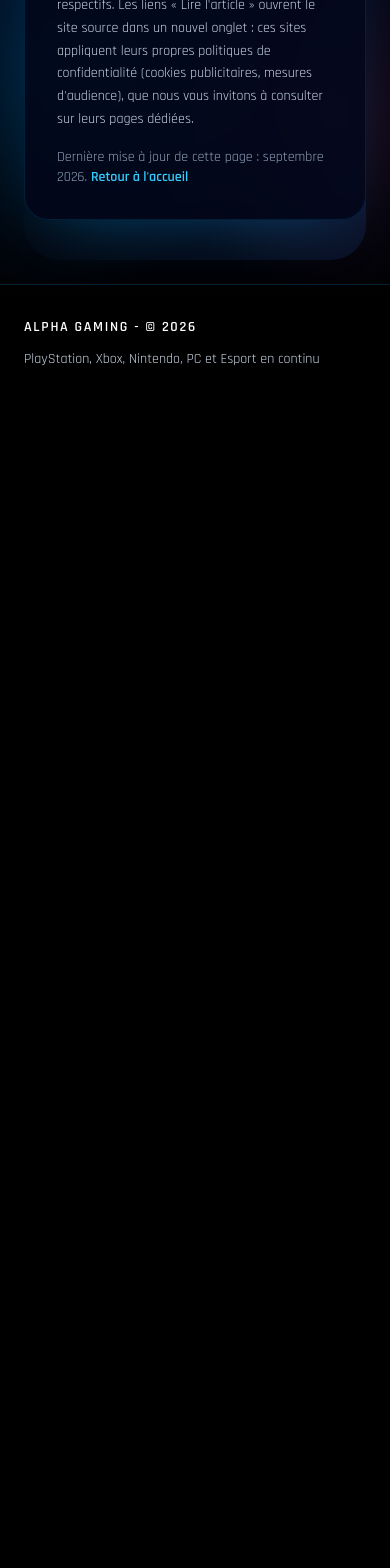
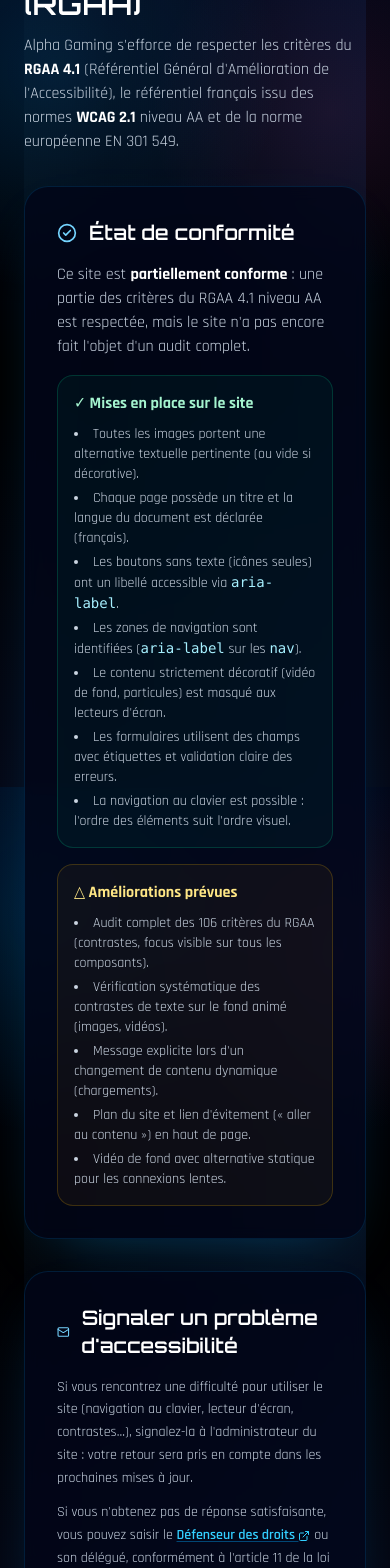
Before and after one commit to jean-denissaucy/alpha-gaming, a React (Vite) app in the folder frontend/: page /a-propos in a window 390 px wide. Shown: the part 5965-7533 px from the top of the page. Before the commit the page ends 6366 px from the top, so only its background shows below. Built offline with nearby package versions, Linux system fonts and the light colour scheme; no server answers.

Commit message:
feat: ajouter une déclaration d'accessibilité et un état de conformité dans la page À propos

```diff
--- a/frontend/src/pages/About.jsx
+++ b/frontend/src/pages/About.jsx
@@ -4,7 +4,8 @@
 import { Link } from 'react-router-dom';
 import {
     Newspaper, Trophy, ClipboardCheck, Globe, Rss, ShieldCheck, Database, Lock,
-    UserCheck, Trash2, Download, Mail, Server, Scale, Eye, ExternalLink, Code2, Clock
+    UserCheck, Trash2, Download, Mail, Server, Scale, Eye, ExternalLink, Code2, Clock,
+    Accessibility, CheckCircle2
 } from 'lucide-react';
 
 // Sources RSS d'actualités utilisées par le backend (voir backend/controllers/news.controller.js).
@@ -240,6 +241,72 @@ function About() {
                 </p>
             </SectionCard>
 
+            {/* ======================= RGAA ======================= */}
+            <header className="mb-8 mt-14">
+                <span className="inline-flex items-center gap-2 rounded-full border border-sky-400/30 bg-sky-400/10 px-4 py-1.5 text-xs font-bold uppercase tracking-[0.18em] text-sky-200">
+                    <Accessibility className="h-3.5 w-3.5" /> Accessibilité
+                </span>
+                <h2 className="mt-4 text-3xl font-semibold text-white">Déclaration d'accessibilité (RGAA)</h2>
+                <p className="mt-3 max-w-3xl text-slate-300">
+                    Alpha Gaming s'efforce de respecter les critères du <strong className="text-white">RGAA 4.1</strong>{' '}
+                    (Référentiel Général d'Amélioration de l'Accessibilité), le référentiel français issu des normes{' '}
+                    <strong className="text-white">WCAG 2.1</strong> niveau AA et de la norme européenne EN 301 549.
+                </p>
+            </header>
+
+            {/* État de conformité */}
+            <SectionCard className="mb-8">
+                <h3 className="flex items-center gap-3 text-xl font-semibold text-white">
+                    <CheckCircle2 className="h-5 w-5 text-sky-300" /> État de conformité
+                </h3>
+                <p className="mt-4 text-slate-300">
+                    Ce site est <strong className="text-white">partiellement conforme</strong> : une partie des critères du RGAA 4.1
+                    niveau AA est respectée, mais le site n'a pas encore fait l'objet d'un audit complet.
+                </p>
+                <div className="mt-4 grid gap-4 sm:grid-cols-2">
+                    <div className="rounded-2xl border border-emerald-400/20 bg-emerald-400/5 p-4">
+                        <strong className="block text-emerald-200">✓ Mises en place sur le site</strong>
+                        <ul className="mt-2 list-inside list-disc space-y-1 text-sm text-slate-300">
+                            <li>Toutes les images portent une alternative textuelle pertinente (ou vide si décorative).</li>
+                            <li>Chaque page possède un titre et la langue du document est déclarée (français).</li>
+                            <li>Les boutons sans texte (icônes seules) ont un libellé accessible via <code className="text-cyan-200">aria-label</code>.</li>
+                            <li>Les zones de navigation sont identifiées (<code className="text-cyan-200">aria-label</code> sur les <code className="text-cyan-200">nav</code>).</li>
+                            <li>Le contenu strictement décoratif (vidéo de fond, particules) est masqué aux lecteurs d'écran.</li>
+                            <li>Les formulaires utilisent des champs avec étiquettes et validation claire des erreurs.</li>
+                            <li>La navigation au clavier est possible : l'ordre des éléments suit l'ordre visuel.</li>
+                        </ul>
+                    </div>
+                    <div className="rounded-2xl border border-amber-400/20 bg-amber-400/5 p-4">
+                        <strong className="block text-amber-200">△ Améliorations prévues</strong>
+                        <ul className="mt-2 list-inside list-disc space-y-1 text-sm text-slate-300">
+                            <li>Audit complet des 106 critères du RGAA (contrastes, focus visible sur tous les composants).</li>
+                            <li>Vérification systématique des contrastes de texte sur le fond animé (images, vidéos).</li>
+                            <li>Message explicite lors d'un changement de contenu dynamique (chargements).</li>
+                            <li>Plan du site et lien d'évitement (« aller au contenu ») en haut de page.</li>
+                            <li>Vidéo de fond avec alternative statique pour les connexions lentes.</li>
+                        </ul>
+                    </div>
+                </div>
+            </SectionCard>
+
+            {/* Contact accessibilité */}
+            <SectionCard className="mb-8">
+                <h3 className="flex items-center gap-3 text-xl font-semibold text-white">
+                    <Mail className="h-5 w-5 text-sky-300" /> Signaler un problème d'accessibilité
+                </h3>
+                <p className="mt-4 text-sm leading-relaxed text-slate-300">
+                    Si vous rencontrez une difficulté pour utiliser le site (navigation au clavier, lecteur d'écran, contrastes…),
+                    signalez-la à l'administrateur du site : votre retour sera pris en compte dans les prochaines mises à jour.
+                </p>
+                <p className="mt-3 text-sm leading-relaxed text-slate-300">
+                    Si vous n'obtenez pas de réponse satisfaisante, vous pouvez saisir le{' '}
+                    <a href="https://formulaire.defenseurdesdroits.fr/" target="_blank" rel="noreferrer" className="font-semibold text-cyan-300 underline decoration-cyan-400/40 underline-offset-2 hover:text-cyan-200">
+                        Défenseur des droits <ExternalLink className="inline h-3 w-3" />
+                    </a>{' '}
+                    ou son délégué, conformément à l'article 11 de la loi n° 2005-102 du 11 février 2005.
+                </p>
+            </SectionCard>
+
             {/* Contenu tiers */}
             <SectionCard>
                 <h3 className="flex items-center gap-3 text-xl font-semibold text-white">
```
